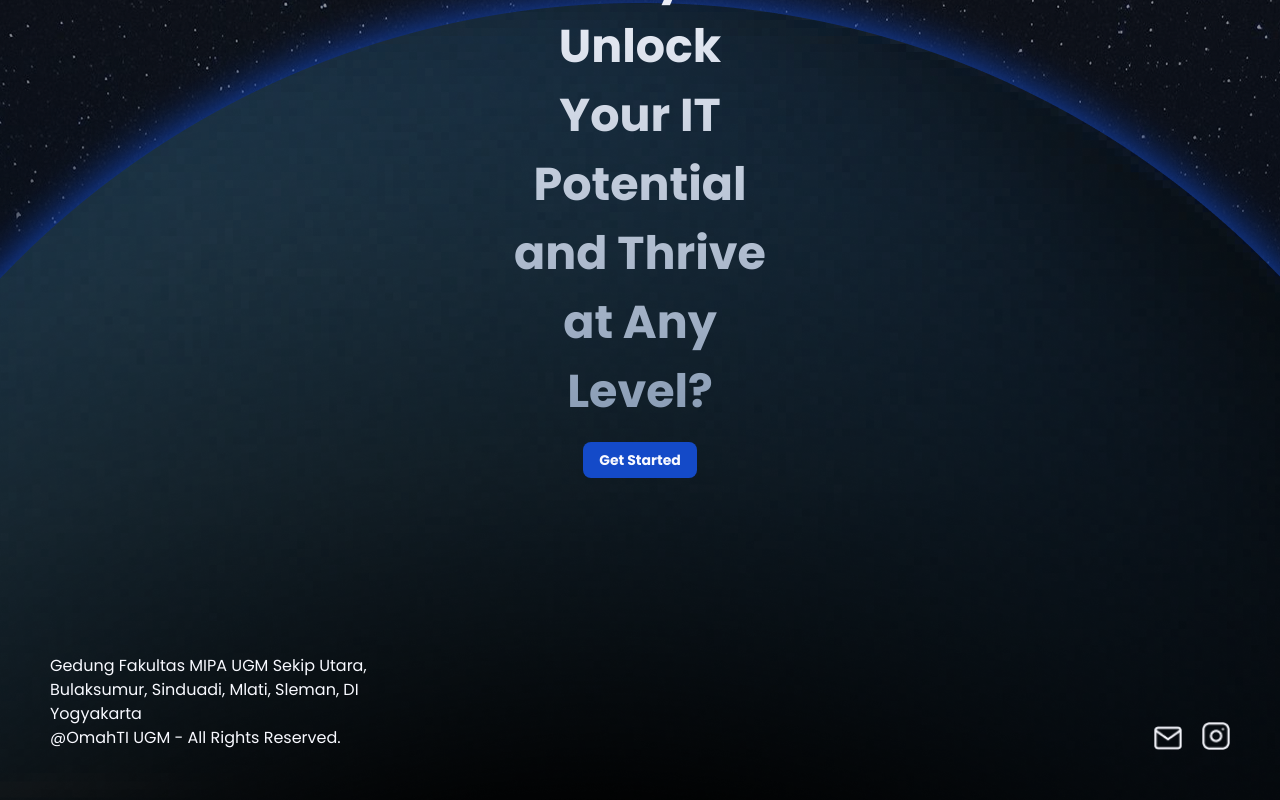
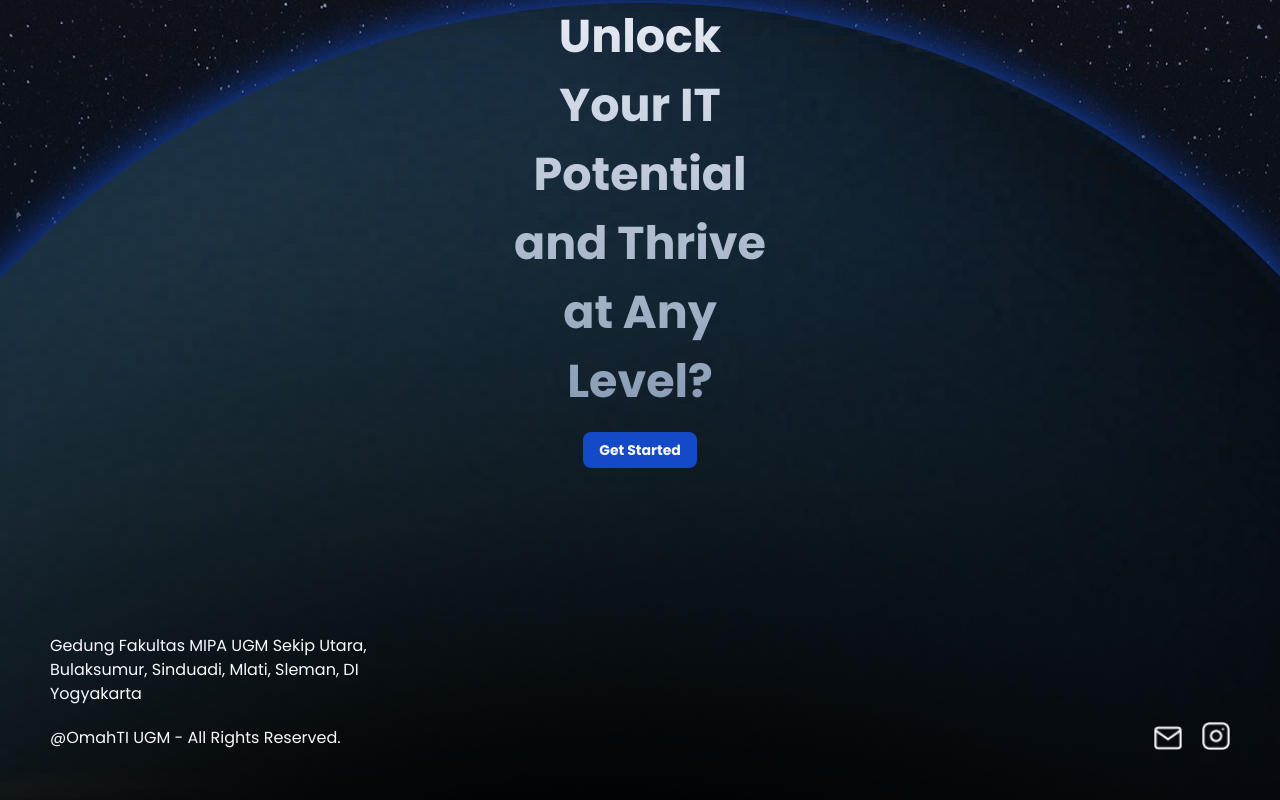
Before and after one commit to muddglobb/oti_academy2025_dev, a Next.js app in the folder frontend/: page / in a window 1280 px wide. Shown: the part 983-1783 px from the top of the page. Built offline with nearby package versions, Linux system fonts and the light colour scheme.

Commit message:
fix(footer): edit styling

```diff
--- a/frontend/src/components/home/footer.tsx
+++ b/frontend/src/components/home/footer.tsx
@@ -31,7 +31,7 @@ const Footer = () => {
       </div>
 
       <div className="flex justify-between p-[50px]">
-        <div className="text-[var(--color-neutral-50)] w-[33%]">
+        <div className="text-[var(--color-neutral-50)] w-[33%] flex flex-col gap-[20px]">
           <div>
             <p>Gedung Fakultas MIPA UGM Sekip Utara,
             Bulaksumur, Sinduadi, Mlati, Sleman, DI Yogyakarta</p>
```
